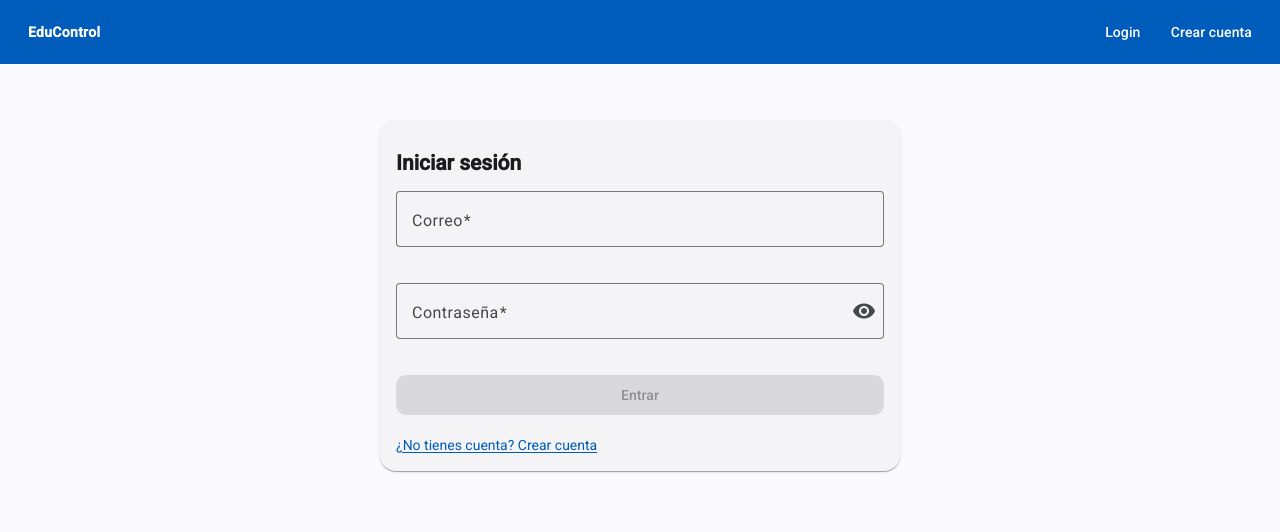
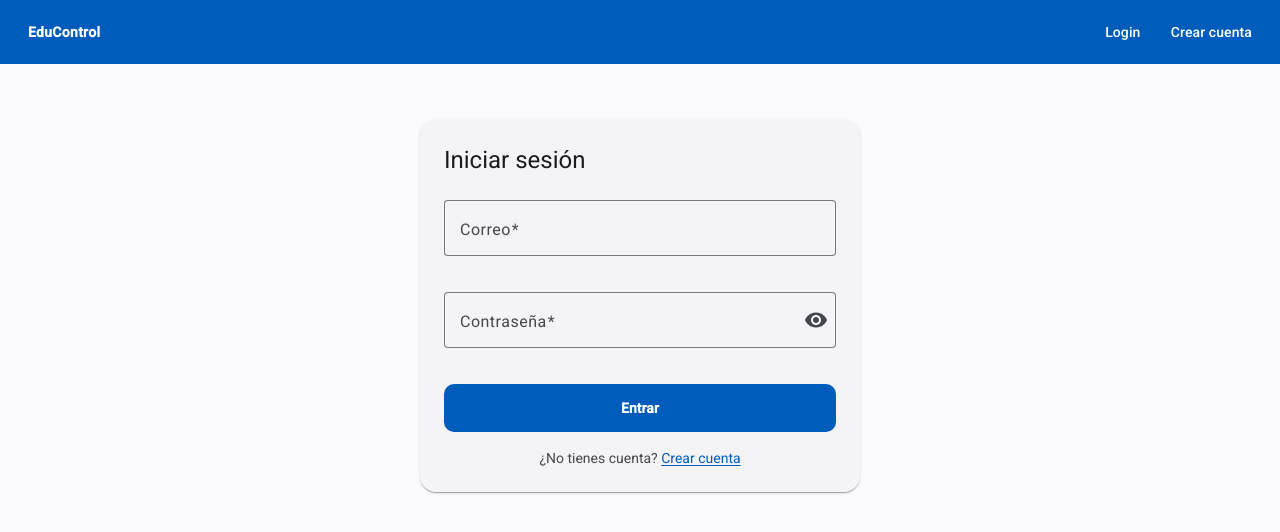
Before and after one commit to JohanParadaC/educontrol, an Angular app in the folder frontend/: page /login in a window 1280 px wide. Shown: the top 532 px of the page. Built offline with nearby package versions, Linux system fonts and the light colour scheme.

Commit message:
cambios y mejoras en el diseño

```diff
--- a/frontend/src/app/admin/admin-dashboard.component.scss
+++ b/frontend/src/app/admin/admin-dashboard.component.scss
@@ -43,6 +43,13 @@
 .acciones-cell {
   display: flex;
   align-items: center;
-  gap: 8px;
+  gap: var(--sp-2);
   white-space: nowrap; /* evita saltos raros en etiquetas de botones */
 }
+
+/* Select de rol dentro de la tabla */
+.rol-select {
+  width: 180px;
+  vertical-align: middle;
+}
+.rol-select + .chip { margin-left: var(--sp-2); }
--- a/frontend/src/app/auth/login/login.component.html
+++ b/frontend/src/app/auth/login/login.component.html
@@ -1,29 +1,37 @@
 <mat-card class="auth-card">
-  <h2>Iniciar sesión</h2>
+  <h1>Iniciar sesión</h1>
 
-  <form [formGroup]="form" (ngSubmit)="onSubmit()" class="auth-form">
+  <!-- novalidate: la validación la muestra Angular, no el navegador -->
+  <form [formGroup]="form" (ngSubmit)="onSubmit()" class="auth-form" novalidate>
     <mat-form-field appearance="outline" class="full">
       <mat-label>Correo</mat-label>
       <input matInput formControlName="correo" type="email" autocomplete="email">
-      <mat-error *ngIf="form.get('correo')?.hasError('required')">Campo obligatorio</mat-error>
-      <mat-error *ngIf="form.get('correo')?.hasError('email')">Formato de correo no válido</mat-error>
+      <mat-error *ngIf="form.get('correo')?.hasError('required')">Escribe tu correo</mat-error>
+      <mat-error *ngIf="form.get('correo')?.hasError('email')">Ese correo no tiene un formato válido</mat-error>
     </mat-form-field>
 
     <mat-form-field appearance="outline" class="full">
       <mat-label>Contraseña</mat-label>
       <input matInput [type]="hide ? 'password' : 'text'" formControlName="password" autocomplete="current-password">
-      <button mat-icon-button matSuffix type="button" (click)="hide = !hide" [attr.aria-label]="'Mostrar/Ocultar'">
+      <!-- aria-label dinámico: antes decía siempre "Mostrar/Ocultar", sin reflejar el estado -->
+      <button mat-icon-button matSuffix type="button" (click)="hide = !hide"
+              [attr.aria-label]="hide ? 'Mostrar contraseña' : 'Ocultar contraseña'"
+              [attr.aria-pressed]="!hide">
         <mat-icon>{{ hide ? 'visibility' : 'visibility_off' }}</mat-icon>
       </button>
-      <mat-error *ngIf="form.get('password')?.hasError('required')">Campo obligatorio</mat-error>
+      <mat-error *ngIf="form.get('password')?.hasError('required')">Escribe tu contraseña</mat-error>
     </mat-form-field>
 
-    <button mat-raised-button color="primary" type="submit" [disabled]="form.invalid">Entrar</button>
+    <!-- Sin [disabled]: siempre pulsable, valida al enviar -->
+    <button mat-flat-button color="primary" type="submit" class="cta" [class.cargando]="enviando">
+      {{ enviando ? 'Entrando…' : 'Entrar' }}
+    </button>
 
-    <div class="links">
-      <a routerLink="/register">¿No tienes cuenta? Crear cuenta</a>
-    </div>
+    <!-- role="alert" para que el lector de pantalla anuncie el fallo -->
+    <div class="error" *ngIf="msg" role="alert">{{ msg }}</div>
 
-    <div class="error" *ngIf="msg">{{ msg }}</div>
+    <p class="links">
+      ¿No tienes cuenta? <a routerLink="/register">Crear cuenta</a>
+    </p>
   </form>
 </mat-card>
--- a/frontend/src/app/auth/login/login.component.scss
+++ b/frontend/src/app/auth/login/login.component.scss
@@ -1,12 +1,37 @@
 .auth-card {
-  max-width: 520px;
-  margin: 32px auto;
-  padding: 16px;
+  max-width: 440px;
+  margin: var(--sp-6) auto;
+  padding: var(--sp-5);
 }
+
+.auth-card h1 {
+  font: var(--mat-sys-headline-small);
+  margin: 0 0 var(--sp-5);
+}
+
 .auth-form {
   display: grid;
-  gap: 16px;
+  gap: var(--sp-4);
 }
+
 .full { width: 100%; }
-.links { margin-top: 4px; }
-.error { color: #b00020; margin-top: 8px; }
+
+/* CTA a 48px: el objetivo táctil recomendado por Material, y por encima de los
+   40px que trae el botón por defecto. */
+.cta {
+  height: 48px;
+  font-weight: 600;
+}
+
+.links {
+  margin: 0;
+  text-align: center;
+  color: var(--mat-sys-on-surface-variant);
+}
+
+.error {
+  padding: var(--sp-3) var(--sp-4);
+  border-radius: 8px;
+  background: var(--mat-sys-error-container);
+  color: var(--mat-sys-on-error-container);
+}
--- a/frontend/src/app/auth/login/login.component.ts
+++ b/frontend/src/app/auth/login/login.component.ts
@@ -39,6 +39,7 @@ export class LoginComponent {
   msg = '';                       // mensaje de error para el template
   form: UntypedFormGroup;         // formulario reactivo
   hide = true;                    // 👈 ahora sí existe la propiedad del template
+  enviando = false;               // bloquea el doble envío y alimenta el spinner
 
   constructor(private fb: FormBuilder,
               private auth: AuthService,
@@ -55,7 +56,19 @@ export class LoginComponent {
      Envía credenciales y navega al dashboard según ROL
      -------------------------------------------------------------------- */
   onSubmit(): void {
-    if (this.form.invalid) { return; }
+    this.msg = '';
+
+    // El botón nunca está deshabilitado: es al pulsar cuando se marcan los
+    // errores y se lleva el foco al primer campo inválido. Un CTA gris de
+    // entrada no previene errores, solo esconde qué falta.
+    if (this.form.invalid) {
+      this.form.markAllAsTouched();
+      this.enfocarPrimerCampoInvalido();
+      return;
+    }
+
+    if (this.enviando) return;
+    this.enviando = true;
 
     this.auth
       .login(this.form.value as { correo: string; password: string })
@@ -66,9 +79,20 @@ export class LoginComponent {
           this.router.navigateByUrl(rol === 'profesor' ? '/profesor/dashboard' : '/dashboard');
         },
         error: err => {
+          this.enviando = false;
           this.msg = err?.error?.msg || 'Credenciales inválidas';
         }
       });
+  }
+
+  /** Lleva el foco al primer control con error, para no obligar a buscarlo. */
+  private enfocarPrimerCampoInvalido(): void {
+    const primero = Object.keys(this.form.controls)
+      .find(nombre => this.form.get(nombre)?.invalid);
+    if (!primero) return;
+
+    const campo = document.querySelector<HTMLElement>(`[formControlName="${primero}"]`);
+    campo?.focus();
   }
 
   /** Lee el rol de forma robusta: primero del AuthService, si no desde localStorage */
--- a/frontend/src/app/auth/register/register.component.html
+++ b/frontend/src/app/auth/register/register.component.html
@@ -1,37 +1,44 @@
 <mat-card class="auth-card">
-  <h2>Crear cuenta</h2>
+  <h1>Crear cuenta</h1>
 
-  <form [formGroup]="form" (ngSubmit)="onSubmit()" class="auth-form">
+  <form [formGroup]="form" (ngSubmit)="onSubmit()" class="auth-form" novalidate>
     <mat-form-field appearance="outline" class="full">
       <mat-label>Nombre</mat-label>
       <input matInput formControlName="nombre" autocomplete="name">
-      <mat-error *ngIf="form.get('nombre')?.hasError('required')">Campo obligatorio</mat-error>
+      <mat-error *ngIf="form.get('nombre')?.hasError('required')">Escribe tu nombre</mat-error>
       <mat-error *ngIf="form.get('nombre')?.hasError('minlength')">Mínimo 2 caracteres</mat-error>
     </mat-form-field>
 
     <mat-form-field appearance="outline" class="full">
       <mat-label>Correo</mat-label>
       <input matInput formControlName="correo" type="email" autocomplete="email">
-      <mat-error *ngIf="form.get('correo')?.hasError('required')">Campo obligatorio</mat-error>
-      <mat-error *ngIf="form.get('correo')?.hasError('email')">Formato de correo no válido</mat-error>
+      <mat-error *ngIf="form.get('correo')?.hasError('required')">Escribe tu correo</mat-error>
+      <mat-error *ngIf="form.get('correo')?.hasError('email')">Ese correo no tiene un formato válido</mat-error>
     </mat-form-field>
 
     <mat-form-field appearance="outline" class="full">
       <mat-label>Contraseña</mat-label>
       <input matInput [type]="hide ? 'password' : 'text'" formControlName="password" autocomplete="new-password">
-      <button mat-icon-button matSuffix type="button" (click)="hide = !hide">
+      <!-- Antes este botón no tenía nombre accesible: para un lector de pantalla
+           era un icono mudo. -->
+      <button mat-icon-button matSuffix type="button" (click)="hide = !hide"
+              [attr.aria-label]="hide ? 'Mostrar contraseña' : 'Ocultar contraseña'"
+              [attr.aria-pressed]="!hide">
         <mat-icon>{{ hide ? 'visibility' : 'visibility_off' }}</mat-icon>
       </button>
-      <mat-error *ngIf="form.get('password')?.hasError('required')">Campo obligatorio</mat-error>
+      <mat-hint>Mínimo 6 caracteres</mat-hint>
+      <mat-error *ngIf="form.get('password')?.hasError('required')">Escribe una contraseña</mat-error>
       <mat-error *ngIf="form.get('password')?.hasError('minlength')">Mínimo 6 caracteres</mat-error>
     </mat-form-field>
 
-    <button mat-raised-button color="primary" type="submit" [disabled]="form.invalid">Crear cuenta</button>
+    <button mat-flat-button color="primary" type="submit" class="cta">
+      {{ enviando ? 'Creando cuenta…' : 'Crear cuenta' }}
+    </button>
 
-    <div class="links">
-      <a routerLink="/login">¿Ya tienes cuenta? Inicia sesión</a>
-    </div>
+    <div class="error" *ngIf="msg" role="alert">{{ msg }}</div>
 
-    <div class="error" *ngIf="msg">{{ msg }}</div>
+    <p class="links">
+      ¿Ya tienes cuenta? <a routerLink="/login">Inicia sesión</a>
+    </p>
   </form>
 </mat-card>
--- a/frontend/src/app/auth/register/register.component.scss
+++ b/frontend/src/app/auth/register/register.component.scss
@@ -1,7 +1,37 @@
-@use '../login/login.component' as login; /* opcional: reutiliza estilos */
-/* o copia los mismos estilos que en login */
-.auth-card { max-width: 520px; margin: 32px auto; padding: 16px; }
-.auth-form { display: grid; gap: 16px; }
+/* Mismos estilos que login: las dos pantallas de auth deben ser idénticas.
+   El @use anterior no compartía nada (importaba el fichero sin aplicarlo). */
+.auth-card {
+  max-width: 440px;
+  margin: var(--sp-6) auto;
+  padding: var(--sp-5);
+}
+
+.auth-card h1 {
+  font: var(--mat-sys-headline-small);
+  margin: 0 0 var(--sp-5);
+}
+
+.auth-form {
+  display: grid;
+  gap: var(--sp-4);
+}
+
 .full { width: 100%; }
-.links { margin-top: 4px; }
-.error { color: #b00020; margin-top: 8px; }
+
+.cta {
+  height: 48px;
+  font-weight: 600;
+}
+
+.links {
+  margin: 0;
+  text-align: center;
+  color: var(--mat-sys-on-surface-variant);
+}
+
+.error {
+  padding: var(--sp-3) var(--sp-4);
+  border-radius: 8px;
+  background: var(--mat-sys-error-container);
+  color: var(--mat-sys-on-error-container);
+}
--- a/frontend/src/app/auth/register/register.component.ts
+++ b/frontend/src/app/auth/register/register.component.ts
@@ -30,6 +30,7 @@ import { ApiService } from '../../core/api.service';
 export class RegisterComponent {
   hide = true;
   msg  = '';
+  enviando = false;
 
   // Declaramos el tipo y lo inicializamos en el constructor
   form!: FormGroup;
@@ -51,7 +52,18 @@ export class RegisterComponent {
   }
 
   onSubmit(): void {
-    if (this.form.invalid) return;
+    this.msg = '';
+
+    // Igual que en login: el botón siempre está activo y es el envío el que
+    // señala qué falta y lleva el foco al primer campo con error.
+    if (this.form.invalid) {
+      this.form.markAllAsTouched();
+      this.enfocarPrimerCampoInvalido();
+      return;
+    }
+
+    if (this.enviando) return;
+    this.enviando = true;
 
     // CAMBIO: ApiService.register ya mapea password -> 'contraseña'
     this.api.register(this.form.value as any).subscribe({
@@ -60,8 +72,18 @@ export class RegisterComponent {
         this.router.navigateByUrl('/login'); // ruta real en tu router
       },
       error: err => {
+        this.enviando = false;
         this.msg = err?.error?.msg || 'No se pudo crear la cuenta';
       }
     });
   }
+
+  /** Lleva el foco al primer control con error, para no obligar a buscarlo. */
+  private enfocarPrimerCampoInvalido(): void {
+    const primero = Object.keys(this.form.controls)
+      .find(nombre => this.form.get(nombre)?.invalid);
+    if (!primero) return;
+
+    document.querySelector<HTMLElement>(`[formControlName="${primero}"]`)?.focus();
+  }
 }
--- a/frontend/src/index.html
+++ b/frontend/src/index.html
@@ -1,8 +1,9 @@
 <!doctype html>
-<html lang="en">
+<html lang="es">
 <head>
   <meta charset="utf-8">
-  <title>EducontrolFrontend</title>
+  <title>EduControl · Gestión de cursos</title>
+  <meta name="description" content="Plataforma de gestión de cursos, estudiantes y profesores.">
   <base href="/">
   <meta name="viewport" content="width=device-width, initial-scale=1">
   <link rel="icon" type="image/x-icon" href="favicon.ico">
```
Also changed, not shown: frontend/src/app/admin/admin-dashboard.component.html (+25 -31 lines), frontend/src/app/admin/admin-dashboard.component.ts (+6 -2 lines), frontend/src/styles.scss (+21 -4 lines).
